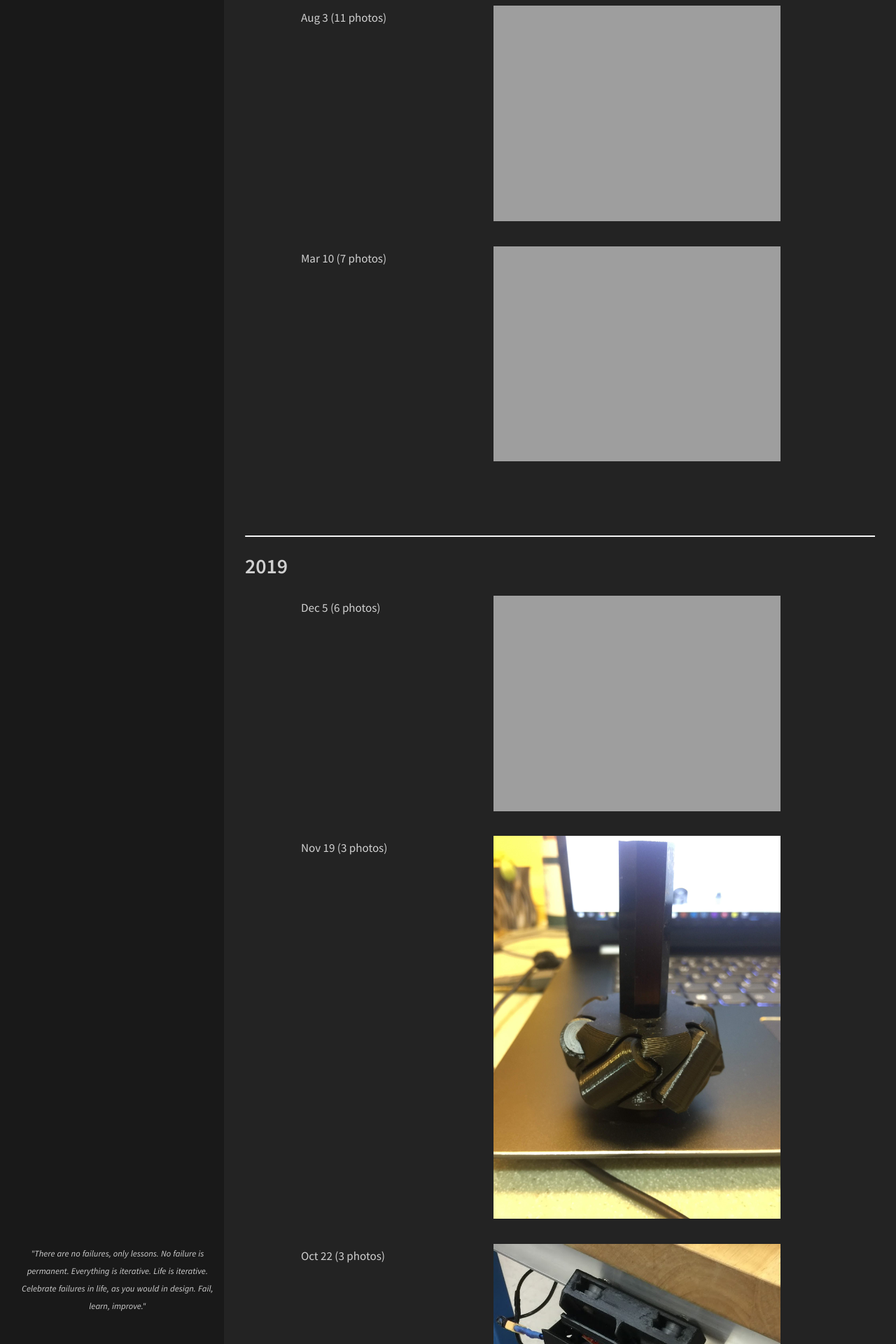
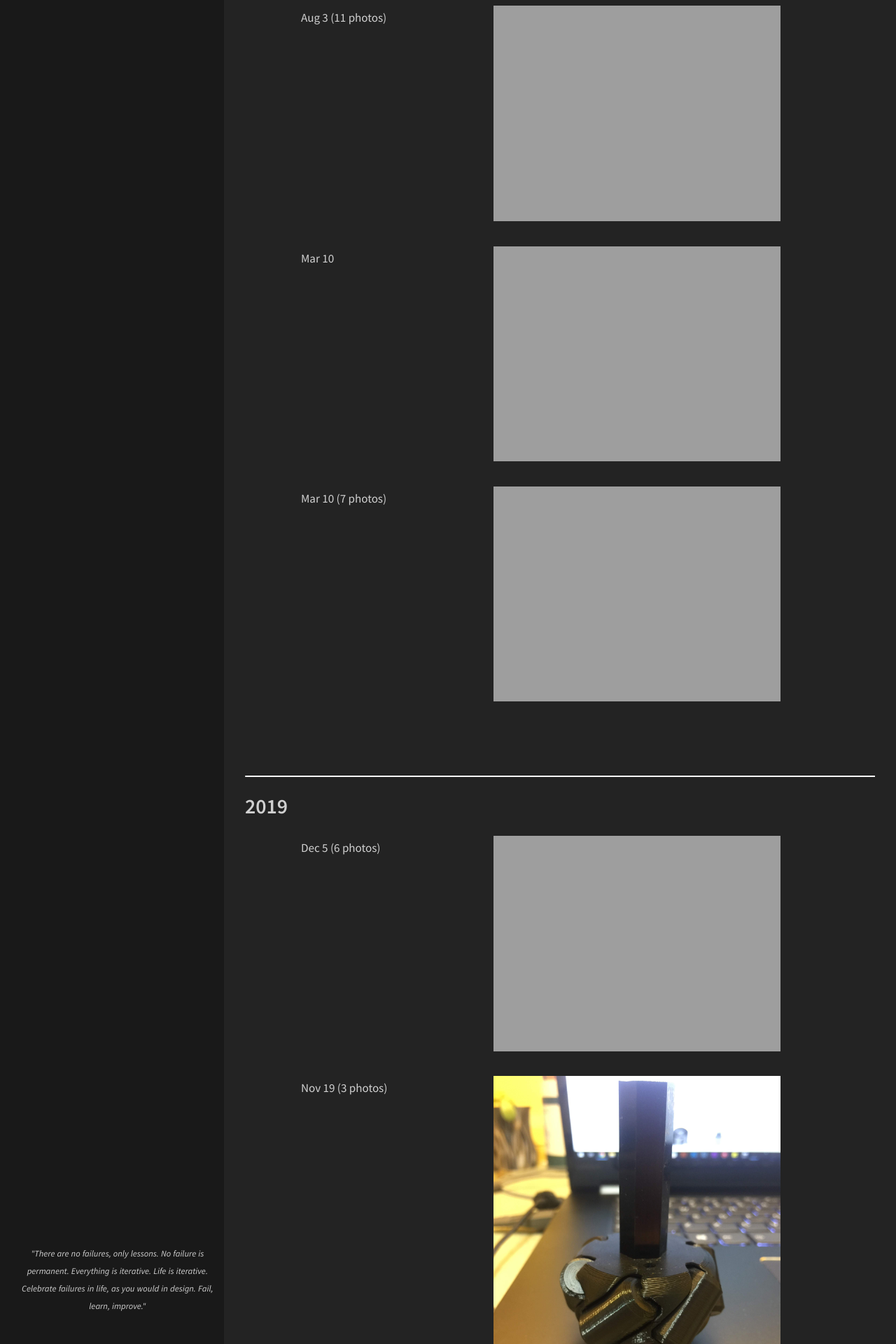
Before and after one commit to uynitsuj/uynitsuj.github.io, a Jekyll site: the page built from imgGallery.html, in a window 1280 px wide. Shown: the part 3080-5000 px from the top of the page at 70% size. Built offline with Jekyll 4.4.1, drawn with Linux system fonts in a browser that asks for light colours.

Commit message:
Update imgGallery.html

```diff
--- a/imgGallery.html
+++ b/imgGallery.html
@@ -80,6 +80,9 @@ permalink: /img_gallery/
           <a href="{{ site.url }}/img/gallery/Annotation 2020-05-12 211527.jpg" data-lightbox="Robot1" data-title="6DoF Robot Arm"></a>
           <a href="{{ site.url }}/img/gallery/Annotation 2020-05-12 211349.jpg" data-lightbox="Robot1" data-title="6DoF Robot Arm"></a>
           <a href="{{ site.url }}/img/gallery/Annotation 2020-05-12 211237.jpg" data-lightbox="Robot1" data-title="6DoF Robot Arm"></a>
+        </ol>
+        <br>
+        <ol><div style="width:140px;float:left;"> Mar 10</div> <a href="{{ site.url }}/img/gallery/IMG_5989.JPG" data-lightbox="DMR2019" data-title="2020 FRC DMR"><img width="50%" src="{{ site.url }}/img/IMG_5989.JPG"></a>
         </ol>
         <br>
         <ol><div style="width:140px;float:left;"> Mar 10 (7 photos)</div> <a href="{{ site.url }}/img/robots/2020.png" data-lightbox="Robot6" data-title="2020 FIRST Robotics Competition 3128 Aluminum Narwhals robot"><img width="50%" src="{{ site.url }}/img/robots/2020.png"></a>
```
